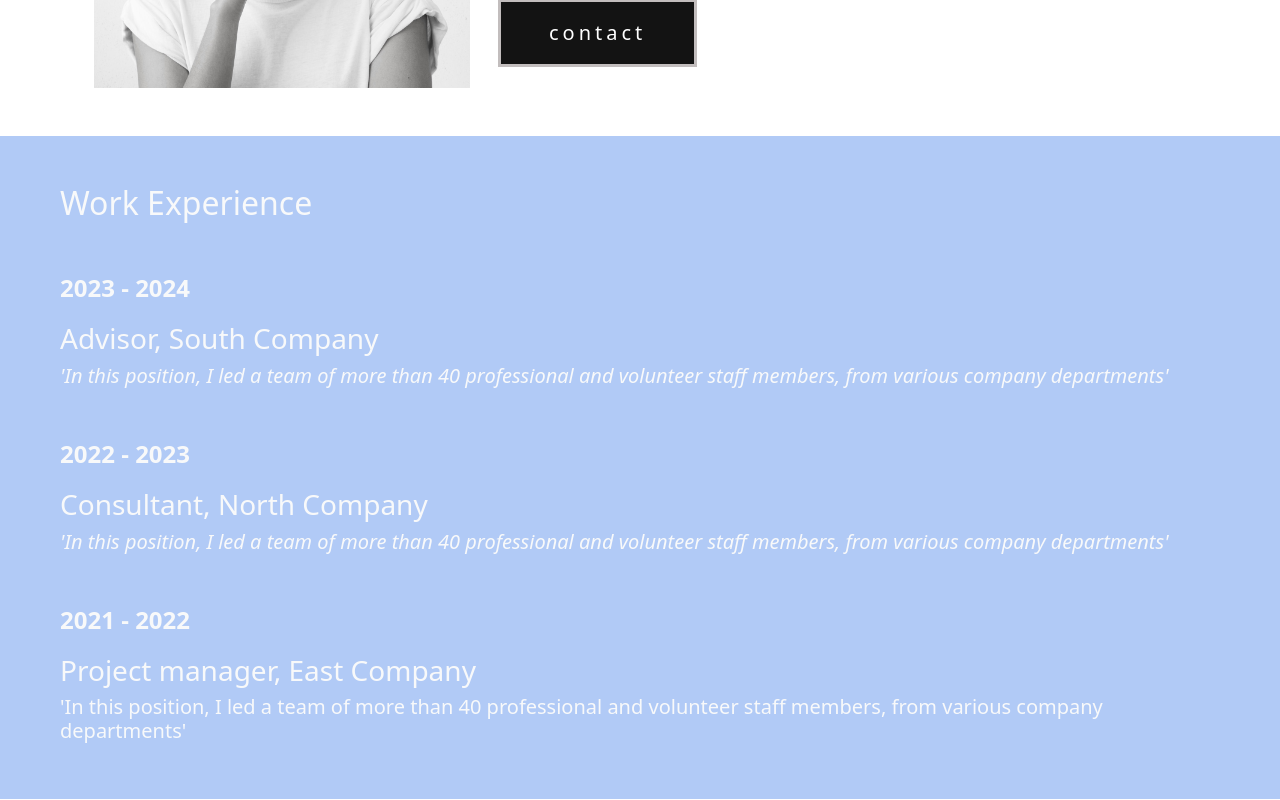
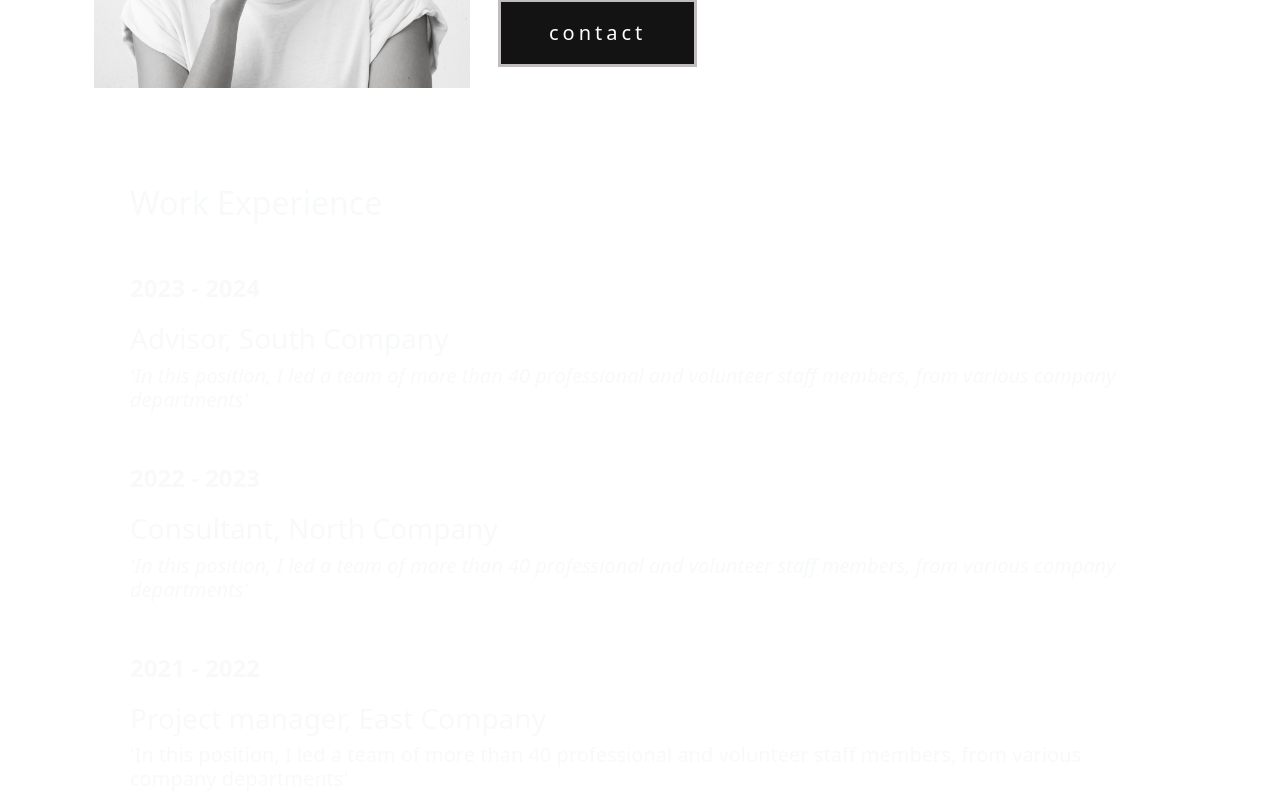
Before and after one commit to Ryandasilva44/ladingpage-react, a React (Create React App) app: page / in a window 1280 px wide. Shown: the part 1000-1800 px from the top of the page. Built offline with nearby package versions, Linux system fonts and the light colour scheme.

Commit message:
Update Main.jsx
fiz algumas alteracoes nas margens

```diff
--- a/src/components/Main.jsx
+++ b/src/components/Main.jsx
@@ -96,9 +96,9 @@ function Main() {
         <div className="box-01">
           <div data-aos="fade-left">
             <img
-              className="py-5 container container-lg img-fluid ms-lg-5"
+              className="py-5 container img-fluid ms-lg-5"
               src={imagem}
-              alt="Imagem de ima mulher sorrindo"
+              alt="Imagem de uma mulher sorrindo"
               style={{ width: "33rem", height: "40rem" }}
             />
           </div>
@@ -128,7 +128,7 @@ function Main() {
         </div>
       </section>{" "}
       {/* terceira seção */}
-      <section className="container-fluid mt-5">
+      <section className="container mt-5 container_fundo">
         <div className="p-5">
           <div data-aos="fade-left">
             <h1 className="text-light fw-light fs-2 mb-5 text-center text-lg-start">
```
